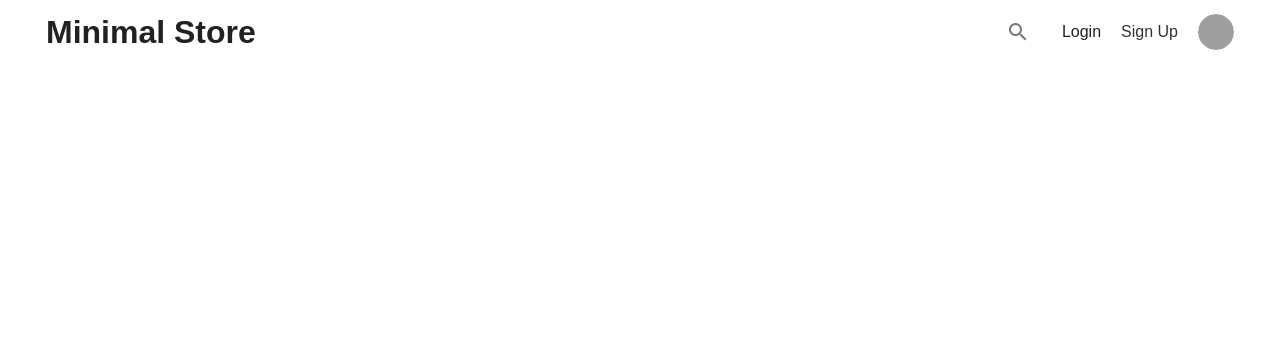
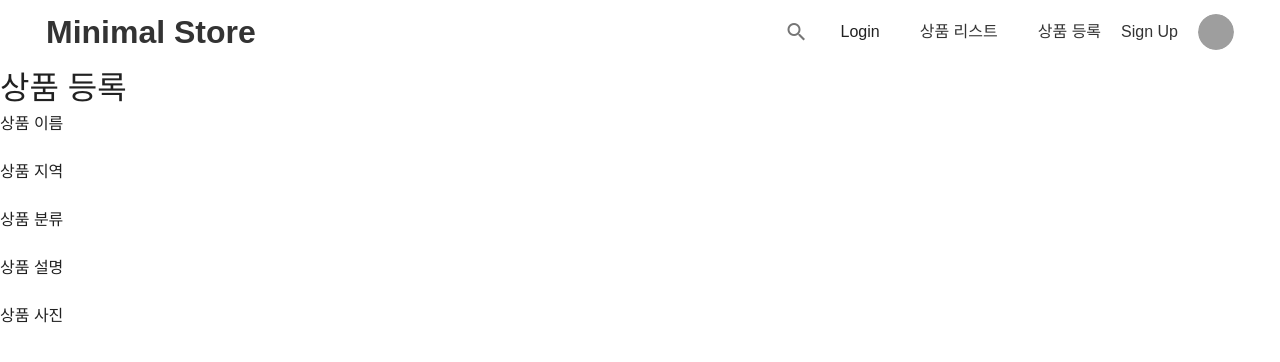
Before and after one commit to kujarung/minimalStoreUi, a Vue app: page /product/reg in a window 1280 px wide. Shown: the top 362 px of the page. Built offline with nearby package versions, Linux system fonts and the light colour scheme; grey boxes are pictures that could not be loaded; a web font is replaced by a local one.

Commit message:
프로덕트 추가

```diff
--- a/src/api/index.js
+++ b/src/api/index.js
@@ -1,5 +1,5 @@
 import axios from "axios";
-const DOMAIN = process.env.NODE_ENV === "development" ? "http://localhost:3000/api" : '/api';
+const DOMAIN = process.env.NODE_ENV === "development" ? "http://localhost:8000/api" : '/api';
 
 const api = async (method, url, data) => {
   console.log(process.env.NODE_ENV )
--- a/src/components/GlobalNav.vue
+++ b/src/components/GlobalNav.vue
@@ -1,14 +1,24 @@
 <template>
   <div>
     <v-app-bar color="white" elevation="0" class="px30">
-      <v-toolbar-title class="font-weight-bold font20 mont">Minimal Store</v-toolbar-title>
+      <v-toolbar-title class="font-weight-bold font20 mont">
+        <router-link to="/">
+          Minimal Store
+        </router-link>
+      </v-toolbar-title>
       <v-spacer></v-spacer>
       <v-btn icon>
         <v-icon>mdi-magnify</v-icon>
       </v-btn>
       <div class="mx20">Login</div>
+      <div class="mx20">
+        <router-link to="/product">상품 리스트</router-link>
+      </div>
+      <div class="mx20">
+        <router-link to="/product/reg">상품 등록</router-link>
+      </div>
       <div class="mr20">
-        <router-link to="signUp">Sign Up</router-link>
+        <router-link to="/signUp">Sign Up</router-link>
       </div>
       <v-avatar size="36">
           <img src="https://cdn.vuetifyjs.com/images/john.jpg" alt="John" />
--- a/src/router/index.js
+++ b/src/router/index.js
@@ -3,6 +3,10 @@ import VueRouter from 'vue-router'
 import Home from '@/views/Home'
 import Test from '@/views/test/test'
 import SignUp from '@/views/login/SignUp'
+
+import ProductList from '@/views/product/ProductList'
+import ProductDetail from '@/views/product/ProductDetail'
+import ProductReg from '@/views/product/ProductReg'
 
 Vue.use(VueRouter)
 
@@ -22,6 +26,19 @@ Vue.use(VueRouter)
       name: 'signUp',
       component: SignUp
     },
+    {
+      path : '/product',
+      component : ProductList,
+    },
+    {
+      path: '/product/detail/:productCode',
+      component: ProductDetail,
+      props : true
+    },
+    {
+      path : '/product/reg',
+      component : ProductReg,
+    },
   ]
 
 const router = new VueRouter({
--- a/src/views/product/ProductReg.vue
+++ b/src/views/product/ProductReg.vue
@@ -0,0 +1,63 @@
+<template>
+  <div>
+    <div class="font20">
+      상품 등록
+    </div>
+    <div class="">
+
+      <div class="">
+        <div class="">
+          상품 이름
+        </div>
+        <div class="">
+          <input type="text" s>
+        </div>
+      </div>
+
+      <div class="">
+        <div class="">
+          상품 지역
+        </div>
+        <div class="">
+          <select name="" id="">
+          </select>
+        </div>
+      </div>
+
+      <div class="">
+        <div class="">
+          상품 분류
+        </div>
+        <div class="">
+          <select name="" id="">
+          </select>
+        </div>
+      </div>
+
+      <div class="">
+        <div class="">
+          상품 설명
+        </div>
+        <div class="">
+          <input type="text" s>
+        </div>
+      </div>
+
+      <div class="">
+        <div class="">
+          상품 사진
+        </div>
+        <div class="">
+          <input type="text" s>
+        </div>
+      </div>
+
+    </div>
+  </div>
+</template>
+
+<script>
+  export default {
+
+  }
+</script>
--- a/src/views/product/productDetail.vue
+++ b/src/views/product/productDetail.vue
@@ -0,0 +1,19 @@
+<template>
+  <div>
+    <div class="">
+      aaaaa {{productCode}}
+    </div>
+  </div>
+</template>
+
+<script>
+  export default {
+    props : {
+      productCode : String
+    }
+  }
+</script>
+
+<style lang="scss" scoped>
+
+</style>
--- a/src/views/product/productList.vue
+++ b/src/views/product/productList.vue
@@ -0,0 +1,18 @@
+<template>
+  <div>
+    <div class="">
+      ssss
+    </div>
+    <router-link to="/product/detail/1">11</router-link>
+  </div>
+</template>
+
+<script>
+  export default {
+
+  }
+</script>
+
+<style lang="scss" scoped>
+
+</style>
--- a/src/views/test/test.vue
+++ b/src/views/test/test.vue
@@ -78,7 +78,8 @@
       </div>
       <div class="mb50">
         <form action="http://localhost:8080/api/product/upload" ref="formtest" method="post" enctype="multipart/form-data">
-          <img :src="imageUrl" height="150" v-if="imageUrl"/>
+          <!-- <img :src="imageUrl" height="150" v-if="imageUrl"/> -->
+          {{imageUrl}}
           <v-text-field label="Select Image" @click='pickFile' v-model='imageName' class="my10"></v-text-field>
           <input
             name="img"
@@ -87,6 +88,7 @@
             ref="image"
             accept="image/*"
             @change="onFilePicked"
+            multiple
           >
           <v-btn @click="uploadFile">파일 업로드</v-btn>
         </form>
@@ -103,6 +105,7 @@ import axios from "axios";
 export default {
   data() {
     return {
+      targetFile : "",
       imageName: '',
       imageUrl: '',
       imageFile: '',
@@ -190,22 +193,16 @@ export default {
       this.$refs.formtest.submit();
     },
 		onFilePicked (e) {
-			const files = e.target.files
-			if(files[0] !== undefined) {
-				this.imageName = files[0].name
-				if(this.imageName.lastIndexOf('.') <= 0) {
-					return
-				}
-				const fr = new FileReader ()
-				fr.readAsDataURL(files[0])
-				fr.addEventListener('load', () => {
-					this.imageUrl = fr.result
-					this.imageFile = files[0] // this is an image file that can be sent to server...
-				})
-			} else {
-				this.imageName = ''
-				this.imageFile = ''
-				this.imageUrl = ''
+      const files = e.target.files
+      console.log(files)
+			if(files.length > 0) {
+        const fr = new FileReader ()
+        console.log(fr)
+				fr.readAsDataURL(files)
+				// fr.addEventListener('load', () => {
+				// 	this.imageUrl = fr.result
+				// 	this.targetFile = files // this is an image file that can be sent to server...
+				// })
 			}
     },
     pickFile () {
```
